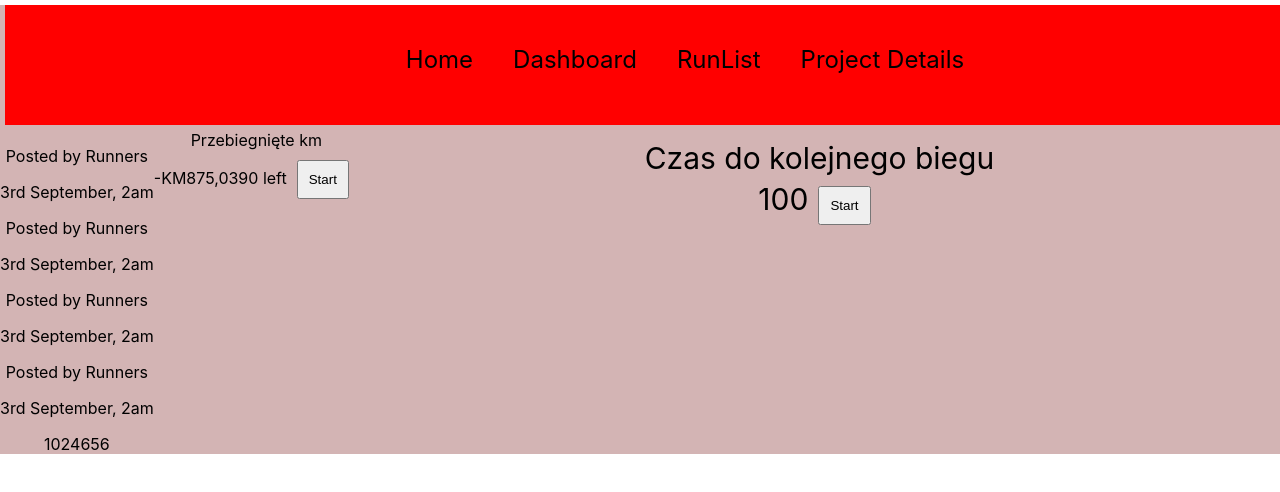
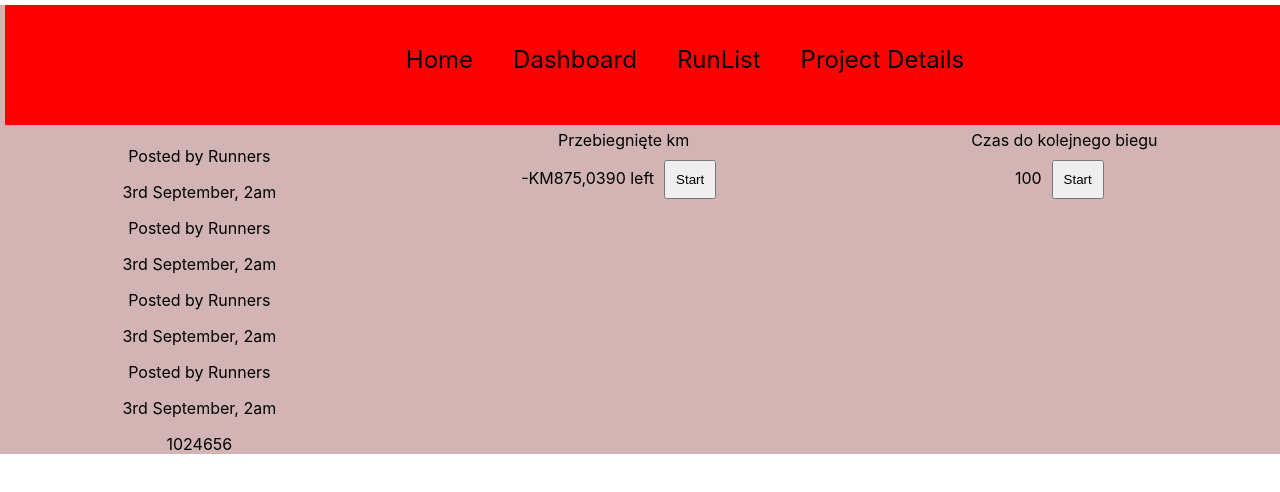
Before and after one commit to infoshareacademy/jfdz11-gorsisa-app, a React (Create React App) app: page /dashboard in a window 1280 px wide. Shown: the top 492 px of the page. Built offline with nearby package versions, Linux system fonts and the light colour scheme.

Commit message:
Poprawiona stylistyka

```diff
--- a/src/components/Dashboard/Dashboard.css
+++ b/src/components/Dashboard/Dashboard.css
@@ -9,18 +9,21 @@ body{
     margin-bottom: 15px;
     display: flex;
 }
-.inline-chart{
-    flex: 3;
-    flex-flow: wrap-reverse;
-    height: 100px;
+.dashboard-container{
+    flex: 1;
+    flex-flow: row;
+    height: 400px;
     padding: 10px;
-    margin: 0%;
+    margin-right: auto;
+    margin-left: auto;
 
     font-size:30px;
 
 }
 div{
 background-color: rgb(211, 180, 180);
+margin-right: auto;
+margin-left: auto;
 
 }
 button{
--- a/src/components/projects/ProjectDetails.js
+++ b/src/components/projects/ProjectDetails.js
@@ -1,4 +1,6 @@
 import React from 'react'
+
+
 
 const ProjectDetails = (props) => {
 
```
